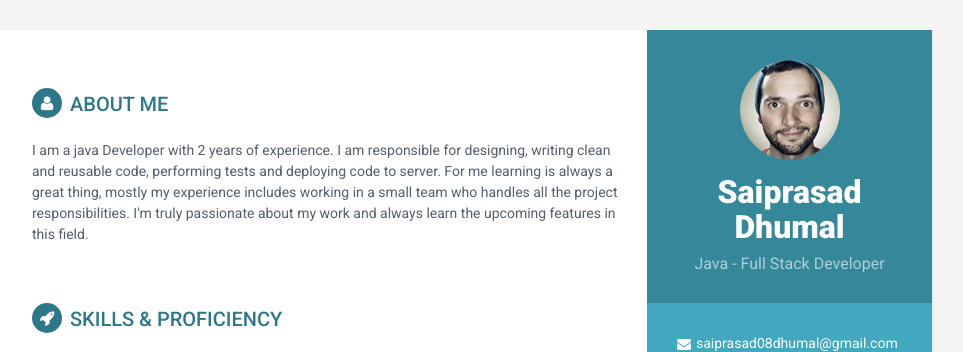
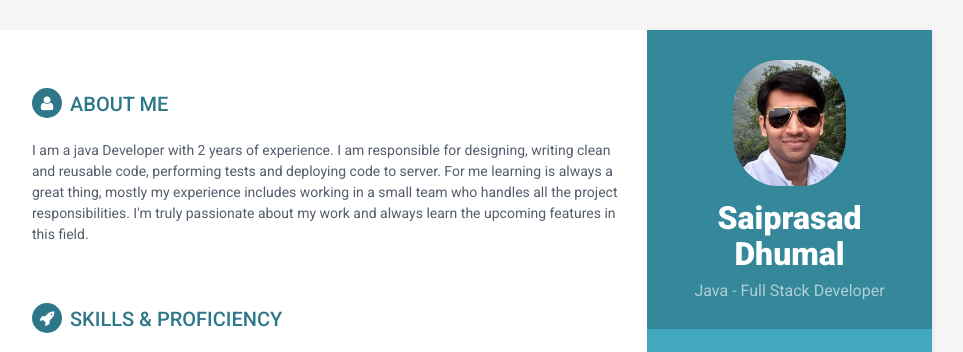
Before and after one commit to saiprasad08dhumal/saiprasad08dhumal.github.io, a plain HTML site: page orbit-v1.0/orbit-v1.0/index.html in a window 1280 px wide. Shown: the top 352 px of the page, without its empty margins (188-1151 px from the left). Drawn offline with Linux system fonts and the light colour scheme.

Commit message:
mypic added

```diff
--- a/orbit-v1.0/orbit-v1.0/index.html
+++ b/orbit-v1.0/orbit-v1.0/index.html
@@ -30,7 +30,7 @@
     <div class="wrapper">
         <div class="sidebar-wrapper">
             <div class="profile-container">
-                <img class="profile" src="assets/images/profile.png" alt="" />
+                <img class="profile" src="assets/images/2.jpg" alt="" style="width: 50%; border-radius: 40%;"/>
                 <h1 class="name">Saiprasad Dhumal</h1>
                 <h3 class="tagline">Java - Full Stack Developer</h3>
             </div><!--//profile-container-->
```
Also changed, not shown: orbit-v1.0/orbit-v1.0/assets/images/2.jpg (added), orbit-v1.0/orbit-v1.0/assets/images/profile.jpg (added).
